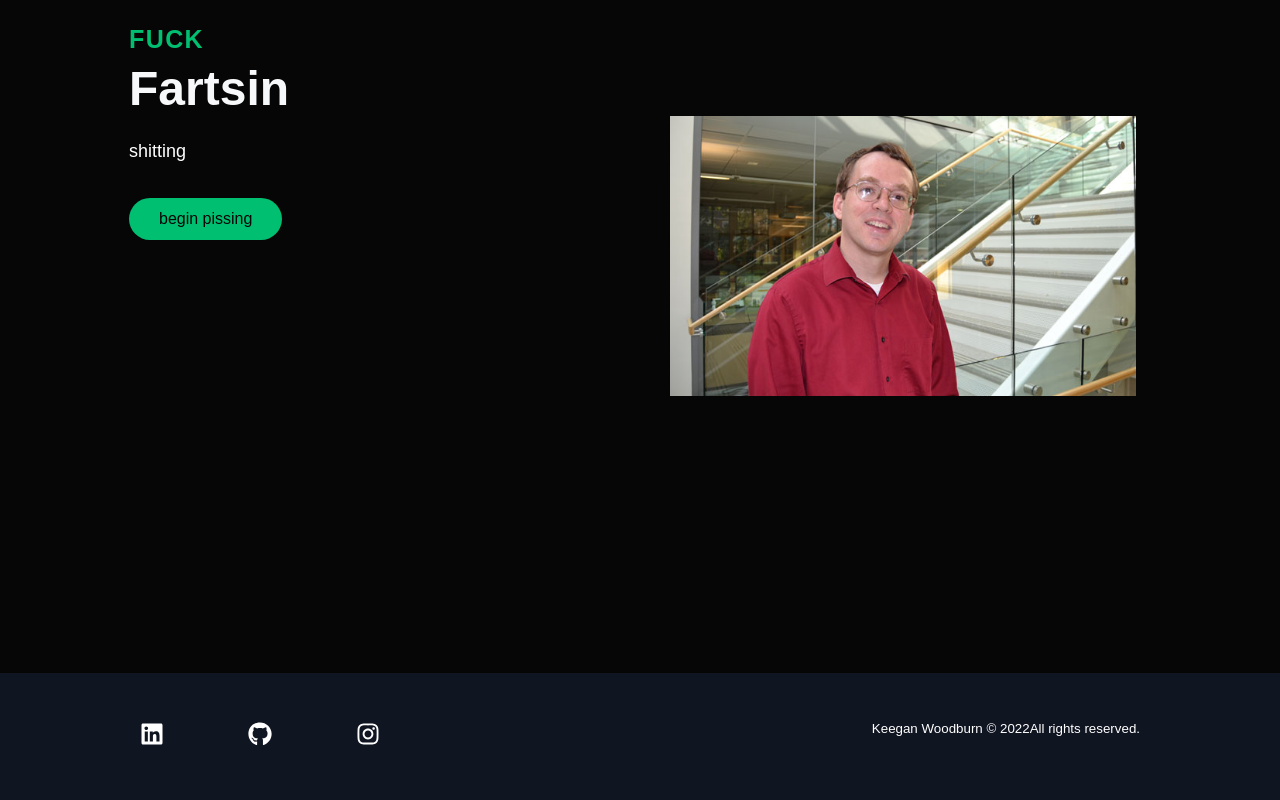
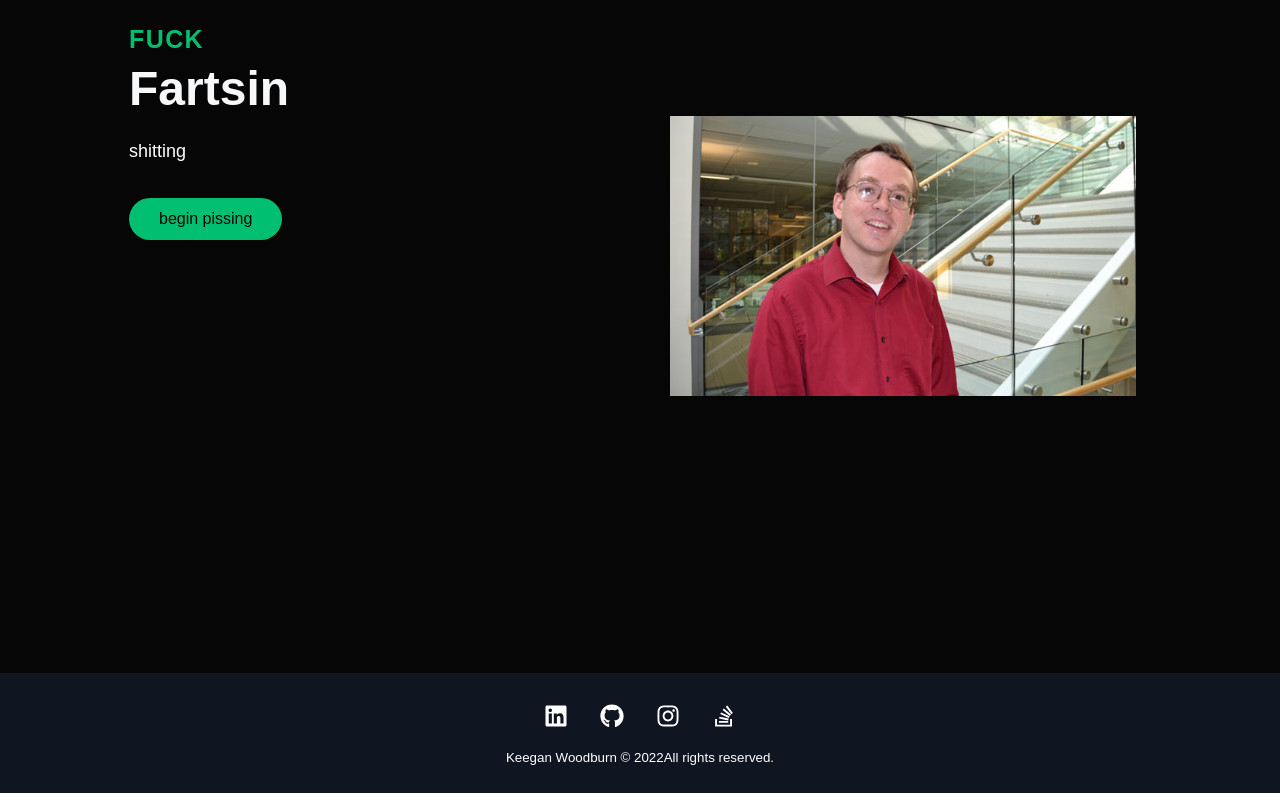
Before and after one commit to TheDeafOne/portfolio, a React (Create React App) app: page / in a window 1280 px wide. Shown: the part 3527-4327 px from the top of the page. Built offline with nearby package versions, Linux system fonts and the light colour scheme.

Commit message:
Footer css

```diff
--- a/src/components/Footer/FooterElements.js
+++ b/src/components/Footer/FooterElements.js
@@ -3,10 +3,11 @@ import { Link } from 'react-router-dom';
 
 export const FooterContainer = styled.footer`
     background-color: #101522;
+    height: 120px;
 `
 
 export const FooterWrap = styled.div`
-    padding: 48px 24px;
+    padding: 15px 24px;
     display: flex;
     flex-direction: column;
     justify-content: center;
@@ -21,11 +22,9 @@ export const SocialMedia = styled.section`
 `
 
 export const SocialMediaWrap = styled.div`
-    display: flex;
-    justify-content: space-between;
     align-items: center;
     max-width: 1100px
-    margin 40px auto 0 auto;
+    margin 0 auto 0 auto;
 
     @media screen and (max-width: 820px) {
         flex-direction: column;
@@ -40,23 +39,24 @@ export const SocialLogo = styled(Link)`
     font-size: 1.5rem;
     display: flex;
     align-items: center;
-    margin-bottom: 16px;
     font-weight: bold;
 `
 
 export const WebsiteRights = styled.small`
     color: #fff;
-    margin-bottom: 16px;
+    margin-bottom: 10px;
+    display: flex;
+    justify-content: center;
 `
 
 export const SocialIcons = styled.div`
     display: flex;
-    justify-content: space-between;
+    justify-content: center;
     align-items: center;
-    width: 240px;
 `
 
 export const SocialIconLink = styled.a`
     color: #fff;
-    font-size: 24px
+    font-size: 24px;
+    margin: 16px;
 `
--- a/src/components/Footer/index.js
+++ b/src/components/Footer/index.js
@@ -2,7 +2,8 @@ import React from 'react'
 import {
     FaInstagram,
     FaLinkedin,
-    FaGithub
+    FaGithub,
+    FaStackOverflow
 } from 'react-icons/fa';
 import {
     FooterContainer,
@@ -31,6 +32,9 @@ const Footer = () => {
                         <SocialIconLink href='//www.instagram.com/thefakekeeganw/' target='_blank' aria-label='Instagram'>
                             <FaInstagram />
                         </SocialIconLink>
+                        <SocialIconLink href='//stackoverflow.com/users/17621345/thedeafone' target='_blank' aria-label='Stack Overflow'>
+                            <FaStackOverflow />
+                        </SocialIconLink>
                     </SocialIcons>
                     <WebsiteRights>Keegan Woodburn © {new Date().getFullYear()}
                     All rights reserved.</WebsiteRights>
```
